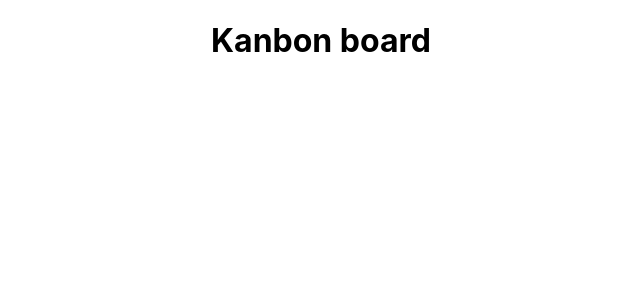
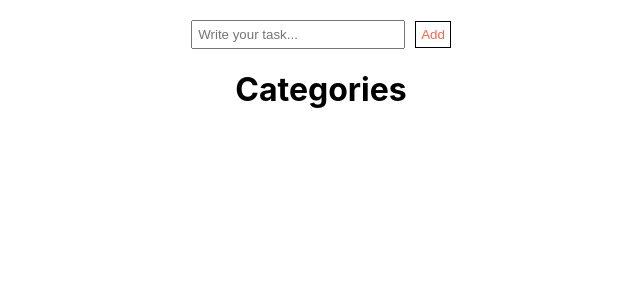
Before and after one commit to nuralam376/Kanban-board, a React (Create React App) app in the folder client/: page / in a window 1280 px wide. Shown: the top 300 px of the page, without its empty margins (319-959 px from the left). Built offline with nearby package versions, Linux system fonts and the light colour scheme.

Commit message:
added task form

```diff
--- a/client/src/App.js
+++ b/client/src/App.js
@@ -1,9 +1,12 @@
 import './App.css';
+import Categories from "./components/Categories/Categories";
+import TaskForm from "./components/TaskForm/TaskForm";
 
 function App() {
   return (
     <div className="App">
-      <h1>Kanbon board</h1>
+      <TaskForm />
+      <Categories />
     </div>
   );
 }
--- /dev/null
+++ b/client/src/components/Categories/Categories.js
@@ -0,0 +1,11 @@
+import React from 'react'
+
+function Categories() {
+    return (
+        <div>
+            <h1>Categories</h1>
+        </div>
+    )
+}
+
+export default Categories
--- /dev/null
+++ b/client/src/components/TaskForm/TaskForm.css
@@ -0,0 +1,20 @@
+.task-form
+{
+    margin-top : 20px;
+}
+
+.form-button
+{
+    margin-left: 10px;
+    color : #FF6347;
+    background-color: #fff;
+    border:1px solid #000;
+    padding : 5px;
+    cursor: pointer;
+}
+
+#task-text
+{
+    padding : 5px;
+    width: 200px;
+}
--- /dev/null
+++ b/client/src/components/TaskForm/TaskForm.js
@@ -0,0 +1,13 @@
+import React from 'react';
+import "./TaskForm.css";
+
+function TaskForm() {
+    return (
+        <div className = "task-form">
+                <input type="text" placeholder = "Write your task..." id = "task-text"/>
+                <button type = "button" className = "form-button">Add</button>
+        </div>
+    )
+}
+
+export default TaskForm
```
